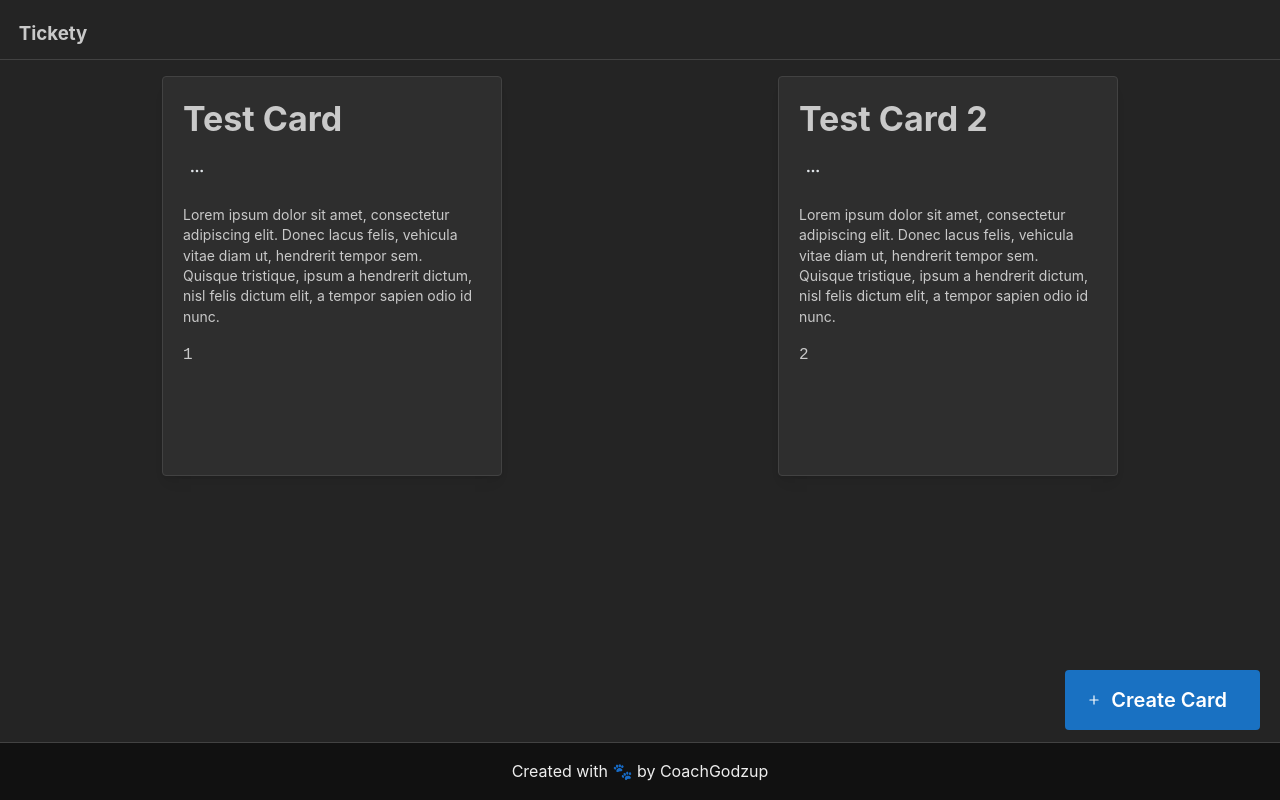
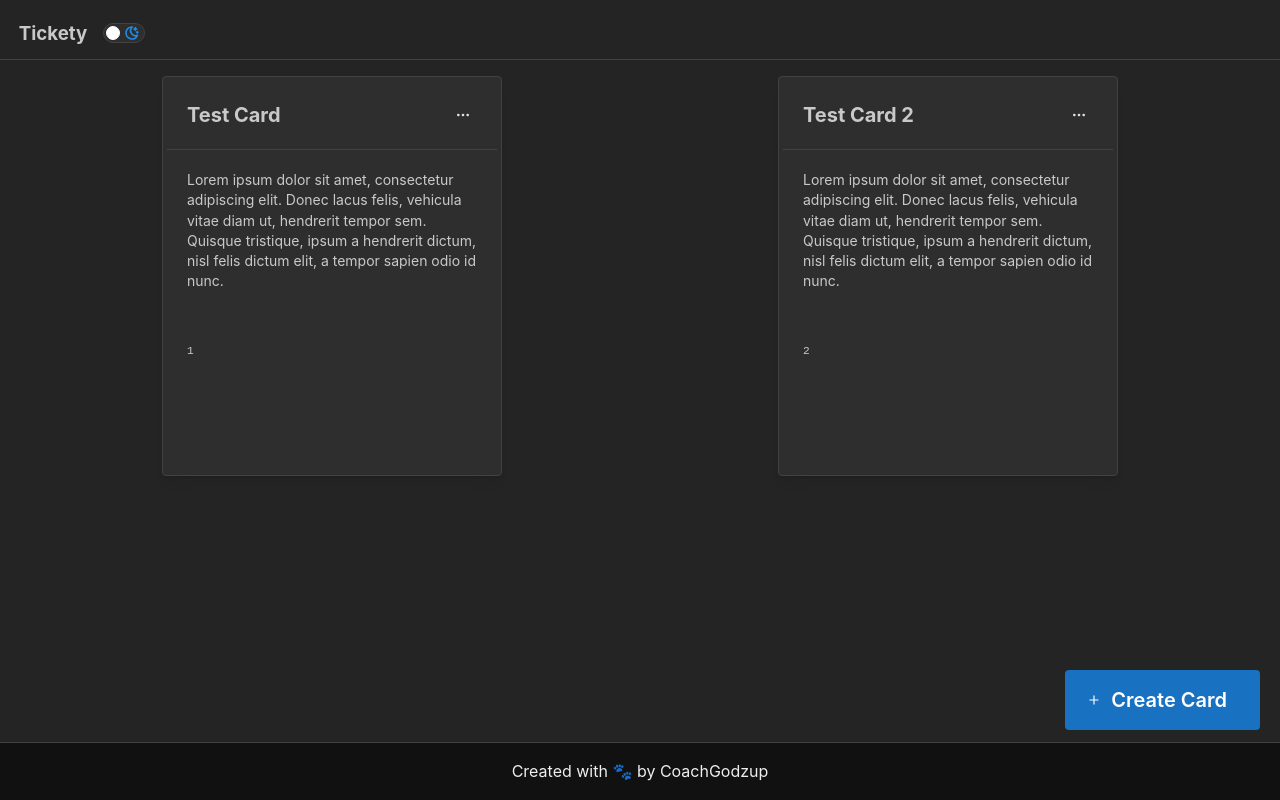
Before and after one commit to CoachGodzup/tickety, a Next.js app: page / in a window 1280 px wide. Built offline with nearby package versions, Linux system fonts and the light colour scheme.

Commit message:
feat(main) added switch for dark mode

```diff
--- a/src/app/component/card/cardComponent.tsx
+++ b/src/app/component/card/cardComponent.tsx
@@ -1,106 +1,15 @@
-'use client'
-
 import type { Card as CardData } from '../../store/card'
 import {
-  ActionIcon,
   Card,
   Group,
-  Menu,
-  Modal,
-  Portal,
-  Stack,
   Text,
   Title,
 } from '@mantine/core'
-import { useDisclosure } from '@mantine/hooks'
-import {
-  IconDots,
-  IconEdit,
-  IconThumbDown,
-  IconThumbUp,
-  IconTrash,
-} from '@tabler/icons-react'
 import React, { useMemo } from 'react'
-import { useDispatch } from 'react-redux'
-import { removeCard, toggleCard } from '../../store/card.reducer'
+import { CardMenuActionComponent } from './cardMenuActionComponent'
 
-const ModalEditor = React.lazy(() => import('../modal/editor/modalEditor'))
-
-interface CardComponentProps {
+export interface CardComponentProps {
   card: CardData
-}
-
-type CardMenuActionComponentProps = CardComponentProps
-
-const CardMenuActionComponent: React.FC<CardMenuActionComponentProps> = ({
-  card,
-}) => {
-  const dispatch = useDispatch()
-  const [openCardEditor, handleCardEditor] = useDisclosure()
-
-  const removeCardHandler = () => {
-    dispatch(removeCard({ id: card.id }))
-  }
-
-  const isDoneHandler = () => {
-    dispatch(toggleCard({ id: card.id }))
-  }
-
-  const editHandler = () => {
-    handleCardEditor.open()
-  }
-
-  return (
-    <>
-      <Menu withinPortal position="bottom-end" shadow="sm">
-        <Menu.Target>
-          <ActionIcon variant="subtle" color="gray">
-            <IconDots size={16} />
-          </ActionIcon>
-        </Menu.Target>
-
-        <Menu.Dropdown>
-          <Menu.Item leftSection={<IconEdit size={14} />} onClick={editHandler}>
-            Edit
-          </Menu.Item>
-
-          {card.isDone
-            ? (
-                <Menu.Item
-                  leftSection={<IconThumbDown size={14} />}
-                  onClick={isDoneHandler}
-                >
-                  {`Set as "Todo"`}
-                </Menu.Item>
-              )
-            : (
-                <Menu.Item
-                  leftSection={<IconThumbUp size={14} />}
-                  onClick={isDoneHandler}
-                >
-                  {`Set as "Done"`}
-                </Menu.Item>
-              )}
-
-          <Menu.Item
-            leftSection={<IconTrash size={14} />}
-            onClick={removeCardHandler}
-            color="red"
-          >
-            Delete
-          </Menu.Item>
-        </Menu.Dropdown>
-      </Menu>
-      <Portal>
-        <ModalEditor
-          modalHandler={handleCardEditor}
-          editCard={card}
-          isOpen={openCardEditor}
-        >
-        </ModalEditor>
-      </Portal>
-    </>
-  )
 }
 
 const CardComponent: React.FC<CardComponentProps> = ({ card }) => {
@@ -109,26 +18,32 @@ const CardComponent: React.FC<CardComponentProps> = ({ card }) => {
       <Card
         withBorder
         shadow="sm"
-        padding={20}
-        style={{ width: 340, height: 400, overflow: 'auto', margin: 'auto' }}
+        p={20}
+        style={{ width: 340, height: 400, overflow: 'auto', margin: 'auto', opacity: card.isDone ? 0.5 : 1 }}
       >
-        <Card.Section p={20}>
-          <Stack justify="space-between">
+        <Card.Section withBorder p={20}>
+          <Group justify="space-between">
             <Title
+              size="xl"
               style={{ textDecoration: card.isDone ? 'line-through' : 'none' }}
+              c={card.isDone ? 'dimmed' : 'normal'}
             >
               {card.title}
             </Title>
             <CardMenuActionComponent card={card} />
-          </Stack>
+          </Group>
         </Card.Section>
+        <Card.Section p={20} style={{ wordBreak: 'break-word', overflow: 'hidden' }}>
           <Text
             size="sm"
             style={{ textDecoration: card.isDone ? 'line-through' : 'none' }}
           >
             {card.body}
           </Text>
-        <pre>{card.id}</pre>
+        </Card.Section>
+        <Card.Section p={20} bottom={0}>
+          <pre style={{ fontSize: '0.7em' }}>{card.id}</pre>
+        </Card.Section>
       </Card>
     ),
     [card],
--- /dev/null
+++ b/src/app/component/card/cardMenuActionComponent.tsx
@@ -0,0 +1,84 @@
+import type { Card as CardData } from '../../store/card'
+import { removeCard, toggleCard } from '@/app/store/card.reducer'
+import { ActionIcon, Menu, Portal } from '@mantine/core'
+import { useDisclosure } from '@mantine/hooks'
+import { IconDots, IconEdit, IconThumbDown, IconThumbUp, IconTrash } from '@tabler/icons-react'
+import React from 'react'
+import { useDispatch } from 'react-redux'
+
+const ModalEditor = React.lazy(() => import('../modal/editor/modalEditor'))
+
+interface CardMenuActionComponentProps {
+  card: CardData
+}
+
+export const CardMenuActionComponent: React.FC<CardMenuActionComponentProps> = ({
+  card,
+}) => {
+  const dispatch = useDispatch()
+  const [openCardEditor, handleCardEditor] = useDisclosure()
+
+  const removeCardHandler = () => {
+    dispatch(removeCard({ id: card.id }))
+  }
+
+  const isDoneHandler = () => {
+    dispatch(toggleCard({ id: card.id }))
+  }
+
+  const editHandler = () => {
+    handleCardEditor.open()
+  }
+
+  return (
+    <>
+      <Menu withinPortal position="bottom-end" shadow="sm">
+        <Menu.Target>
+          <ActionIcon variant="subtle" color="gray">
+            <IconDots size={16} />
+          </ActionIcon>
+        </Menu.Target>
+
+        <Menu.Dropdown>
+          <Menu.Item leftSection={<IconEdit size={14} />} onClick={editHandler}>
+            Edit
+          </Menu.Item>
+
+          {card.isDone
+            ? (
+                <Menu.Item
+                  leftSection={<IconThumbDown size={14} />}
+                  onClick={isDoneHandler}
+                >
+                  {`Set as "Todo"`}
+                </Menu.Item>
+              )
+            : (
+                <Menu.Item
+                  leftSection={<IconThumbUp size={14} />}
+                  onClick={isDoneHandler}
+                >
+                  {`Set as "Done"`}
+                </Menu.Item>
+              )}
+
+          <Menu.Item
+            leftSection={<IconTrash size={14} />}
+            onClick={removeCardHandler}
+            color="red"
+          >
+            Delete
+          </Menu.Item>
+        </Menu.Dropdown>
+      </Menu>
+      <Portal>
+        <ModalEditor
+          modalHandler={handleCardEditor}
+          editCard={card}
+          isOpen={openCardEditor}
+        >
+        </ModalEditor>
+      </Portal>
+    </>
+  )
+}
--- /dev/null
+++ b/src/app/component/colorSchemeSwitch/colorSchemeSwitch.tsx
@@ -0,0 +1,16 @@
+import { Switch, useMantineColorScheme } from '@mantine/core'
+import { IconMoonStars, IconSun } from '@tabler/icons-react'
+
+export const ColorSchemeSwitch: React.FC = () => {
+  const { toggleColorScheme } = useMantineColorScheme()
+
+  return (
+    <Switch
+      value="light"
+      onChange={toggleColorScheme}
+      onLabel={<IconSun size={16} stroke={2.5} color="var(--mantine-color-yellow-4)" />}
+      offLabel={<IconMoonStars size={16} stroke={2.5} color="var(--mantine-color-blue-6)" />}
+    >
+    </Switch>
+  )
+}
--- a/src/app/component/list/cardList.tsx
+++ b/src/app/component/list/cardList.tsx
@@ -16,7 +16,7 @@ const CardList: React.FC = () => {
   )
 
   return (
-    <Flex gap="md" rowGap="md" columnGap="md" wrap="wrap">
+    <Flex gap="md" rowGap="md" columnGap="md" wrap="wrap" direction="row">
       {cardListElements}
     </Flex>
   )
--- a/src/app/component/modal/creator/creator.tsx
+++ b/src/app/component/modal/creator/creator.tsx
@@ -24,6 +24,7 @@ export const Creator: React.FC<CreatorProps> = ({ onSubmit }) => {
       <Modal
         opened={openCardEditor}
         onClose={handleCardEditor.close}
+        withOverlay
         title="Create Card"
       >
         <Modal.Body>
--- a/src/app/component/modal/editor/modalEditor.tsx
+++ b/src/app/component/modal/editor/modalEditor.tsx
@@ -27,13 +27,14 @@ export const ModalEditor: React.FC<ModalEditorProps> = ({
   }
 
   return (
-    <Modal opened={isOpen} onClose={modalHandler.close} title="Edit Card">
+    <Modal opened={isOpen} withOverlay onClose={modalHandler.close} title="Edit Card">
       <Modal.Body>
         <Suspense fallback="Loading...">
           <Editor
             onSubmit={onSubmitWithModalHandler}
             editCard={editCard}
-          ></Editor>
+          >
+          </Editor>
         </Suspense>
       </Modal.Body>
     </Modal>
--- a/src/app/page.tsx
+++ b/src/app/page.tsx
@@ -1,8 +1,8 @@
 'use client'
 
-import { AppShell, Container } from '@mantine/core'
-import Link from 'next/link'
+import { AppShell, Container, Group } from '@mantine/core'
 import React, { Suspense } from 'react'
+import { ColorSchemeSwitch } from './component/colorSchemeSwitch/colorSchemeSwitch'
 import { MyFooter } from './component/footer/MyFooter'
 import CardList from './component/list/cardList'
 import { Creator } from './component/modal/creator/creator'
@@ -13,7 +13,10 @@ const App: React.FC = () => {
     <Providers>
       <AppShell header={{ height: 60 }} padding="md">
         <AppShell.Header>
-          <h3 style={{ paddingLeft: '1em' }}>Tickety</h3>
+          <Group>
+            <h3 style={{ paddingLeft: '1em' }}>Tickety</h3>
+            <ColorSchemeSwitch></ColorSchemeSwitch>
+          </Group>
         </AppShell.Header>
 
         <AppShell.Main>
@@ -25,7 +28,7 @@ const App: React.FC = () => {
           <Creator />
         </AppShell.Main>
 
-        <AppShell.Footer bg="#111" c="#eee" ta="center" pt={{}}>
+        <AppShell.Footer bg="#111" c="#eee" ta="center">
           <MyFooter></MyFooter>
         </AppShell.Footer>
       </AppShell>
```
Lines whose indentation alone changed are shown as unchanged.
